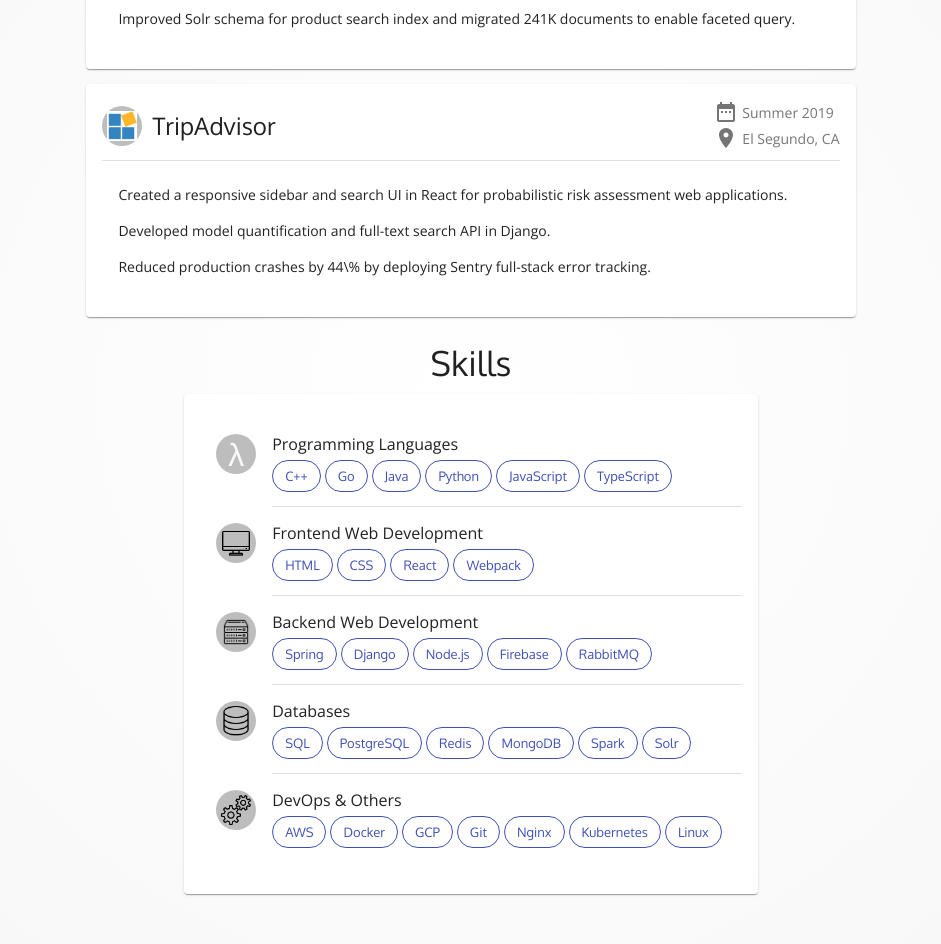
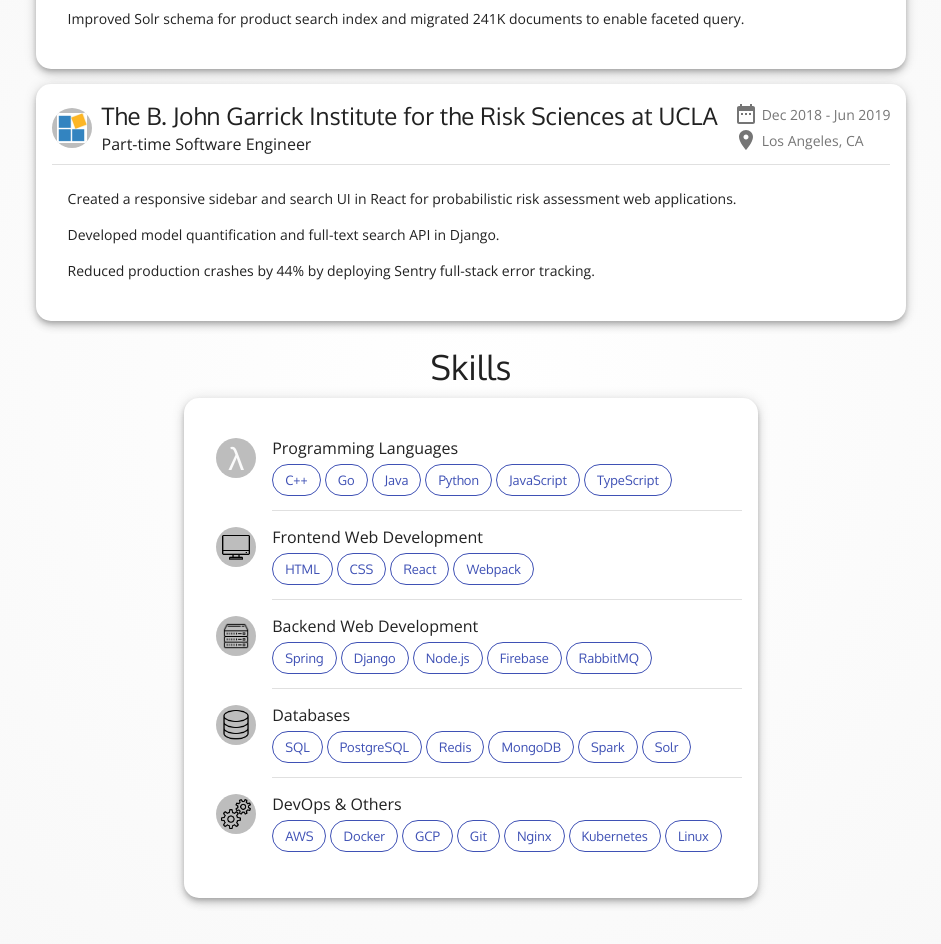
Before and after one commit to yifei-fu/yifei.dev, a React (Create React App) app: page / in a window 1280 px wide. Shown: the part 1300-2244 px from the top of the page, without its empty margins (169-1110 px from the left). Built offline with nearby package versions, Linux system fonts and the light colour scheme.

Commit message:
Clean up card CSS.

```diff
--- a/src/Education.tsx
+++ b/src/Education.tsx
@@ -9,7 +9,6 @@ import Section from './Section';
 const useStyles = makeStyles({
   root: {
     maxWidth: 800,
-    borderRadius: 10,
   },
   document: {
     height: '85vh',
--- a/src/Experiences.tsx
+++ b/src/Experiences.tsx
@@ -9,7 +9,6 @@ import Section from './Section';
 const useStyles = makeStyles({
   root: {
     maxWidth: 1200,
-    borderRadius: 10,
   },
   document: {
     height: '85vh',
@@ -25,7 +24,7 @@ const Experiences: React.FC = () => {
       <InfoCard icon={<img className='iconImage' alt='TripAdvisor logo' src='/img/tripadvisor.png'/>} title='TripAdvisor' subtitle='Intern at Experiences Search & Personalization team' location='El Segundo, CA' time='Summer 2019'>
         <List>
           <ListItem>
-            Created personalized navigation links on the home page with 8M daily views; Reduced bounce rate by 2.6\%.
+            Created personalized navigation links on the home page with 8M daily views; Reduced bounce rate by 2.6%.
           </ListItem>
           <ListItem>
             Integrated and A/B tested a new recommendation microservice on product details page.
@@ -35,7 +34,7 @@ const Experiences: React.FC = () => {
           </ListItem>
         </List>
       </InfoCard>
-      <InfoCard icon={<img className='iconImage' alt='TripAdvisor logo' src='/img/risk-sciences.png'/>} title='TripAdvisor' location='El Segundo, CA' time='Summer 2019'>
+      <InfoCard icon={<img className='iconImage' alt='Risk Sciences logo' src='/img/risk-sciences.png'/>} title='The B. John Garrick Institute for the Risk Sciences at UCLA' subtitle='Part-time Software Engineer' location='Los Angeles, CA' time='Dec 2018 - Jun 2019'>
         <List>
           <ListItem>
             Created a responsive sidebar and search UI in React for probabilistic risk assessment web applications.
@@ -44,7 +43,7 @@ const Experiences: React.FC = () => {
             Developed model quantification and full-text search API in Django.
           </ListItem>
           <ListItem>
-            Reduced production crashes by 44\% by deploying Sentry full-stack error tracking.
+            Reduced production crashes by 44% by deploying Sentry full-stack error tracking.
           </ListItem>
         </List>
       </InfoCard>
--- a/src/InfoCard.tsx
+++ b/src/InfoCard.tsx
@@ -4,10 +4,13 @@ import Typography from '@material-ui/core/Typography';
 import DateRangeIcon from '@material-ui/icons/DateRange';
 import LocationOnIcon from '@material-ui/icons/LocationOn';
 import React from 'react';
+import {cardBorderRadius, cardShadowSize} from './theme';
 
 const useStyles = makeStyles((theme) => ({
   root: {
     margin: 15,
+    borderRadius: cardBorderRadius,
+    boxShadow: theme.shadows[cardShadowSize],
   },
   header: {
     display: 'flex',
--- a/src/Resume.tsx
+++ b/src/Resume.tsx
@@ -9,7 +9,6 @@ const useStyles = makeStyles({
     marginLeft: 'auto',
     marginRight: 'auto',
     width: '90vw',
-    borderRadius: 10,
   },
   document: {
     height: '85vh',
--- a/src/Skills.tsx
+++ b/src/Skills.tsx
@@ -10,11 +10,15 @@ import {makeStyles} from '@material-ui/core/styles';
 import Typography from '@material-ui/core/Typography';
 import React from 'react';
 import Section from './Section';
+import {bodyFontFamily, cardBorderRadius, cardShadowSize} from './theme';
 
 const useStyles = makeStyles((theme) => ({
   root: {
     maxWidth: 600,
-    borderRadius: 10,
+  },
+  card: {
+    borderRadius: cardBorderRadius,
+    boxShadow: theme.shadows[cardShadowSize],
   },
   document: {
     height: '85vh',
@@ -55,11 +59,11 @@ const Skills: React.FC = () => {
 
   return (
     <Section className={classes.root} title='Skills'>
-      <Card>
+      <Card className={classes.card}>
         <CardContent>
           <List className={classes.root}>
             {renderListItem(
-              <Avatar alt='Lambda' style={{fontSize: '2rem'}}>
+              <Avatar alt='Lambda' style={{fontSize: '2rem', fontFamily: bodyFontFamily}}>
                 λ
               </Avatar>,
               'Programming Languages',
--- a/src/theme.ts
+++ b/src/theme.ts
@@ -16,3 +16,6 @@ export const monospaceFontFamily = [
   'Ubuntu Mono',
   'monospace',
 ].join(',');
+
+export const cardShadowSize = 5;
+export const cardBorderRadius = 15;
```
